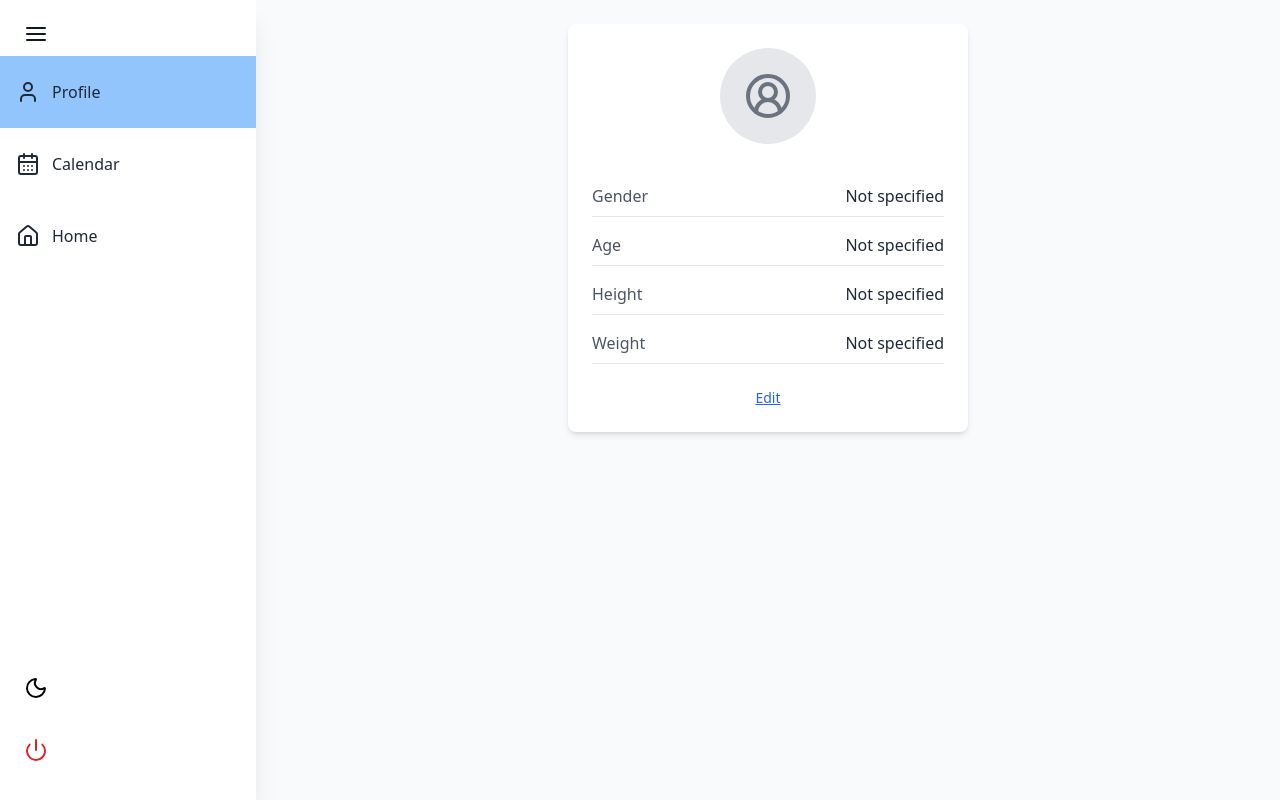
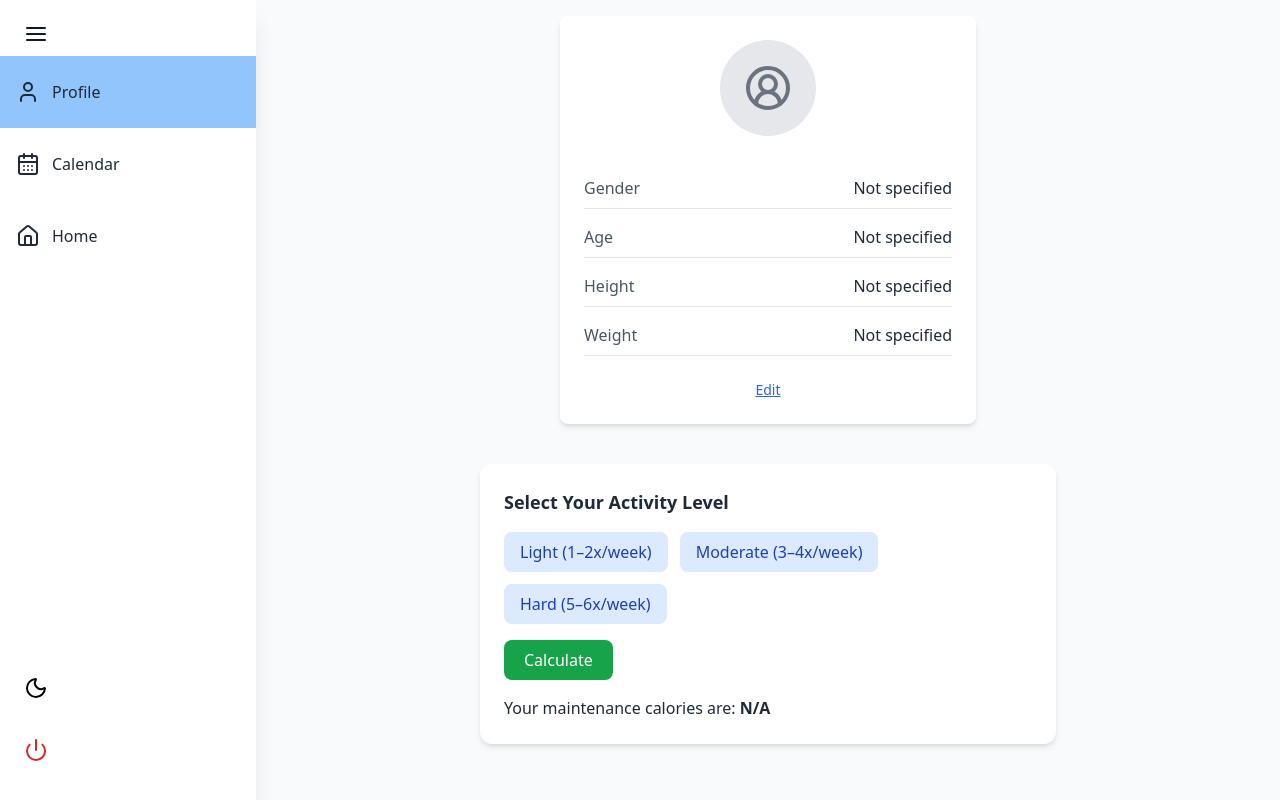
Before and after one commit to Yushank/lets-track, a Next.js app: page /profile in a window 1280 px wide. Built offline with nearby package versions, Linux system fonts and the light colour scheme; no server answers.

Commit message:
Added calorie calculator component (it takes user info from useProfile hook and does some calculation). And made some style changes to fit both profile and calorieCalculator in profile/page.tsx

```diff
--- a/app/profile/page.tsx
+++ b/app/profile/page.tsx
@@ -1,11 +1,13 @@
+import { CalorieCalculator } from "@/components/CalorieCalculator";
 import { ProfileComp } from "@/components/Profile";
 
 
 
-export default function Profile(){
+export default function Profile() {
     return (
-        <div>
+        <div className=" flex flex-col h-screen">
             <ProfileComp />
-        </div>
+            <CalorieCalculator />
+        </div >
     )
 }
--- /dev/null
+++ b/components/CalorieCalculator.tsx
@@ -0,0 +1,82 @@
+"use client"
+
+import { useProfile } from "@/hooks";
+import { useState } from "react";
+
+
+
+export function CalorieCalculator() {
+    const { profile } = useProfile();
+    const [activity, setActivity] = useState<number>(0);
+    const [calories, setCalories] = useState<number>(0);
+
+    function handleCalorie() {
+        if (!profile || profile.weight === undefined || profile.height === undefined || profile.age === undefined) {
+            alert("Profile information is incomplete. Please add in profile");
+            return;
+        }
+
+        let bmr: number;
+
+        if (profile?.gender === "Male") {
+            bmr = (10 * profile.weight + 6.25 * profile.height - 5 * profile.age + 5);  //if male then this calculation
+        }
+        else {
+            bmr = (10 * profile?.weight + 6.25 * profile?.height - 5 * profile?.age - 161) //if female then this
+        }
+
+        setCalories(bmr * activity);
+    }
+
+    return (
+        <div className="h-full bg-gray-50 dark:bg-gray-900 transition-colors duration-200">
+            <div className="bg-white dark:bg-gray-800 shadow-md rounded-xl p-6 max-w-xl mx-auto mt-6">
+                <h2 className="text-lg font-semibold text-gray-800 dark:text-white mb-4">
+                    Select Your Activity Level
+                </h2>
+                <div className="flex flex-wrap gap-3 mb-4">
+                    <button
+                        onClick={() => setActivity(1.4)}
+                        className={`px-4 py-2 rounded-lg transition
+                        ${activity === 1.4 ? "bg-blue-600 text-white" : "bg-blue-100 text-blue-800 hover:bg-blue-200"} `}
+                    //if activity 1.4 then make the style bg-blue-600, means if this activity reached 1.4 then this button change, making it look selected when clicked
+                    >
+                        Light (1–2x/week)
+                    </button>
+                    <button
+                        onClick={() => setActivity(1.55)}
+                        className={`px-4 py-2 rounded-lg transition
+                        ${activity === 1.55 ? "bg-blue-600 text-white" : "bg-blue-100 text-blue-800 hover:bg-blue-200"} `}
+                    //if activity 1.55 then make the style bg-blue-600, means if this activity reached 1.4 then this button change, making it look selected when clicked
+                    >
+                        Moderate (3–4x/week)
+                    </button>
+                    <button
+                        onClick={() => setActivity(1.725)}
+                        className={`px-4 py-2 rounded-lg transition
+                        ${activity === 1.725 ? "bg-blue-600 text-white" : "bg-blue-100 text-blue-800 hover:bg-blue-200"} `}
+                    //if activity 1.725 then make the style bg-blue-600, means if this activity reached 1.4 then this button change, making it look selected when clicked
+                    >
+                        Hard (5–6x/week)
+                    </button>
+                </div>
+
+                <div className="flex flex-col items-start gap-2">
+                    <button
+                        onClick={handleCalorie}
+                        className="px-5 py-2 bg-green-600 text-white rounded-lg hover:bg-green-700 transition"
+                    >
+                        Calculate
+                    </button>
+
+                    <h1 className="text-gray-800 dark:text-white font-medium mt-2">
+                        Your maintenance calories are:&nbsp;
+                        <span className="font-bold">
+                            {calories > 0 ? calories.toFixed(0) : "N/A"}
+                        </span>
+                    </h1>
+                </div>
+            </div>
+        </div>
+    )
+}
--- a/components/Profile.tsx
+++ b/components/Profile.tsx
@@ -76,10 +76,10 @@ export const ProfileComp = () => {
     }
 
     return (
-        <div className="min-h-screen bg-gray-50 dark:bg-gray-900 transition-colors duration-200">
+        <div className="h-full bg-gray-50 dark:bg-gray-900 transition-colors duration-200">
 
             {/* WHEN NOT EDITING SHOW USER INFORMATION COMPONENT */}
-            {!isEditing ? (<div className="max-w-md mx-auto p-6">
+            {!isEditing ? (<div className="max-w-md mx-auto p-4">
                 <div className="bg-white dark:bg-gray-800 rounded-lg shadow-md overflow-hidden transition-colors duration-200">
                     <div className="p-6">
                         <div className="flex flex-col items-center mb-6">
```
